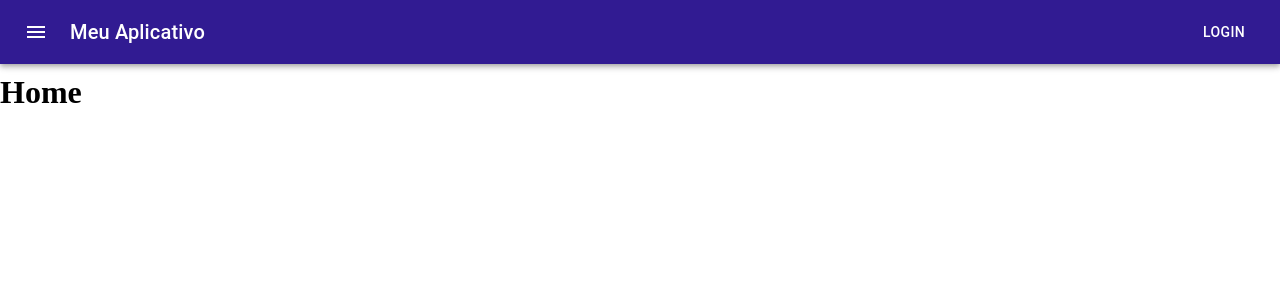
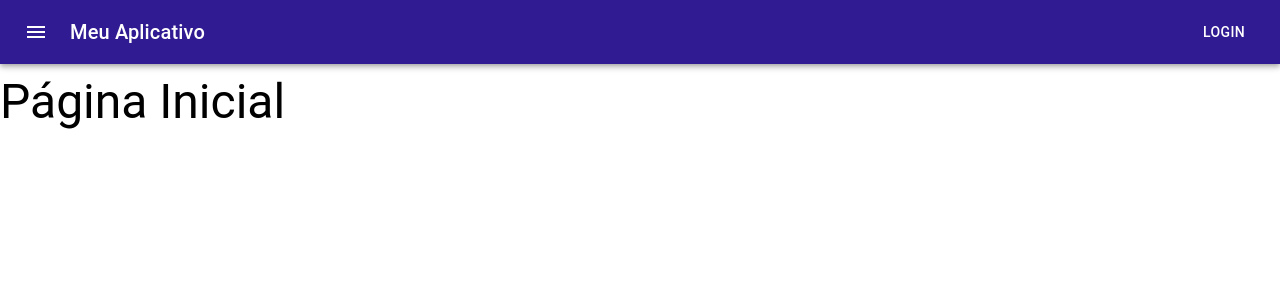
Before and after one commit to luciancardoso/FormacaoFullStack, a React (Create React App) app in the folder React/my_app/: page / in a window 1280 px wide. Shown: the top 300 px of the page. Built offline with nearby package versions, Linux system fonts and the light colour scheme; the HTML template or start-up script is replaced by a standard one.

Commit message:
Adicionando Typography

```diff
--- a/React/my_app/src/App.js
+++ b/React/my_app/src/App.js
@@ -5,6 +5,8 @@
 } from "react-router-dom"
 
 import TemplateDefault from './templates/Default'
+import TemplatePage from './templates/Page'
+
 import Home from "./pages/Home"
 import Customers from "./pages/Customers";
 
@@ -14,10 +16,12 @@
       <Router>
         <Switch>
           <Route path="/customers">
-            <Customers />
+            <TemplatePage title="Clientes" Component={Customers} />
+            {/* <Customers /> */}
           </Route>
           <Route path="/">
-            <Home />
+            <TemplatePage title="Página Inicial" Component={Home} />
+            {/* <Home /> */}
           </Route>
         </Switch>
       </Router>
--- a/React/my_app/src/pages/Customers.js
+++ b/React/my_app/src/pages/Customers.js
@@ -32,8 +32,6 @@
     }, [])
 
     return(
-        <>
-            <h1>Customers</h1>
             <Grid container>
                 {
                     customers.map(item => (
@@ -49,7 +47,6 @@
                     ))
                 }
             </Grid>
-        </>
     )
 }
 
--- a/React/my_app/src/pages/Home.js
+++ b/React/my_app/src/pages/Home.js
@@ -3,7 +3,7 @@
 const Home = () => {
     return (
         // <Header />
-        <h1>Home</h1>
+        <></>
     )
 }
 
--- /dev/null
+++ b/React/my_app/src/templates/Page.js
@@ -0,0 +1,21 @@
+import Typography from '@material-ui/core/Typography';
+import { makeStyles } from '@material-ui/core';
+
+const useStyles = makeStyles(() => ({
+    title: {
+        padding: '10px 0',
+    }
+}))
+
+const Page = ({ title, Component }) => {
+    const classes = useStyles()
+
+    return(
+        <Typography variant='h3'>
+            {title}
+            <Component />
+        </Typography>
+    )
+}
+
+export default Page
```
